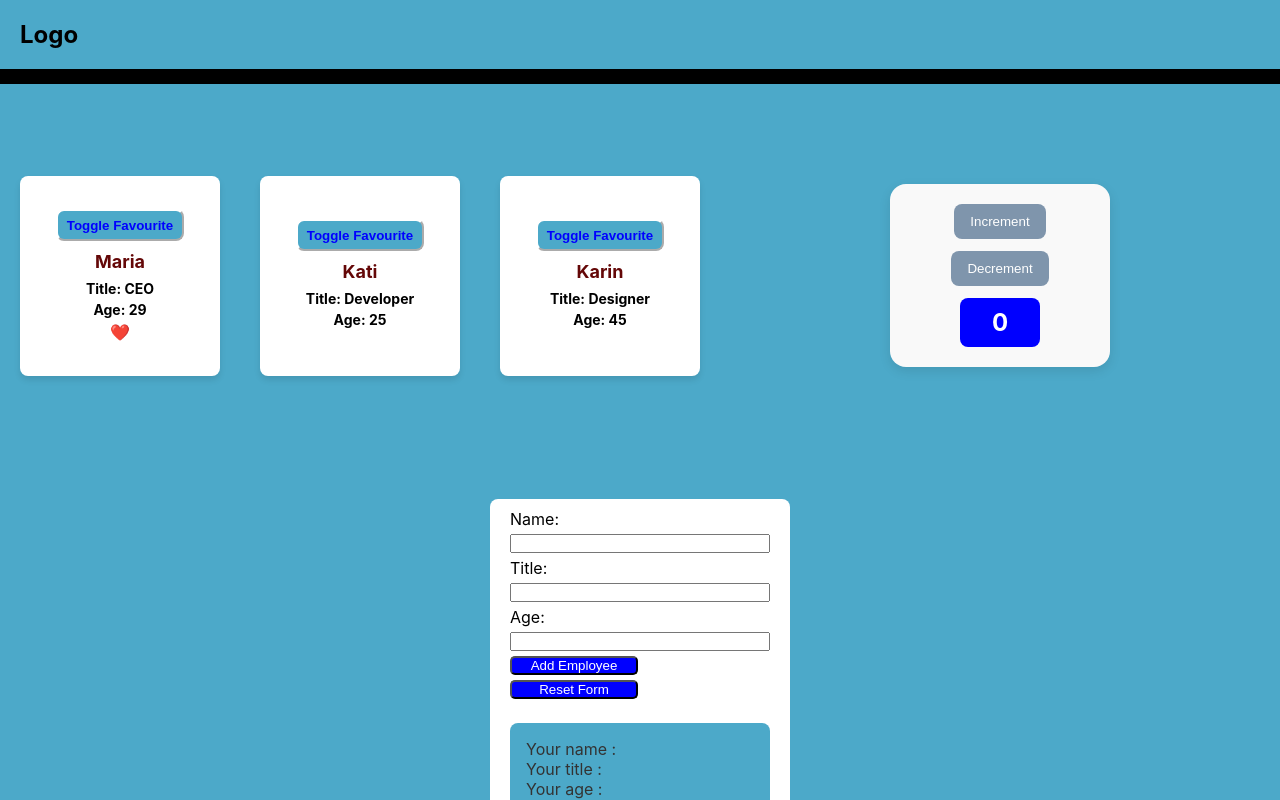
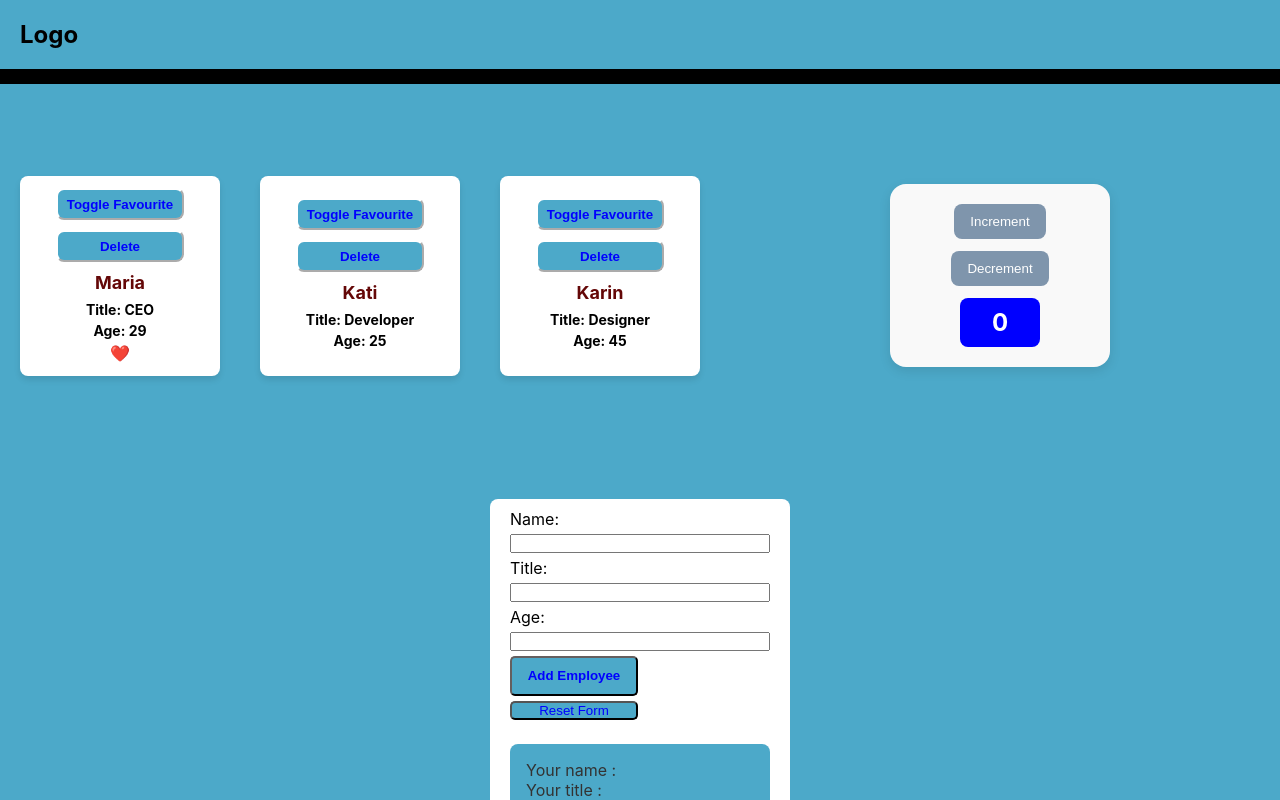
Before and after one commit to BitaYeganeh/react-basics, a React (Vite) app: page / in a window 1280 px wide. Shown: the top 800 px of the page. Built offline with nearby package versions, Linux system fonts and the light colour scheme; data requests are answered from the project's data file.

Commit message:
delete button added to the card

```diff
--- a/src/App.css
+++ b/src/App.css
@@ -25,20 +25,21 @@ body {
   gap: 40px;
   padding: 60px 20px;
 }
-.addEmployeeButton{
- background-color: blue;
+.button{
+  font-weight: bold;
+  width:6rem;
+  height:2.5rem;
+  padding-top:5px;
+  padding-bottom: 7px;
+  border-radius: 3px;
+  border-color: #111010;
+
+}
+.button:hover{
+  background-color: blue;
   color: white;
-  width:7rem;
-  height:3rem;
-  padding-top:5px;
-  padding-bottom: 5px;
-  border-radius: 3px;
-  border-color: #f9f9f9;
-  cursor:pointer;
 }
-.addEmployeeButton:hover{
-  background-color: green;
-}
+
 
 .buttons {
   display: flex;
--- a/src/App.jsx
+++ b/src/App.jsx
@@ -1,77 +1,34 @@
-import { useState } from "react";
 import "./App.css";
-import Card from "./components/Card";
-import Counter  from "./components/Counter";
-import Footer from "./components/Footer";
-import Header from "./components/Header";
-import data from "./data";
-import Form from "./components/Form"
+//import {BrowserRouter, Routes, Route, createBrowserRouter} from "react-router";
+import Home from "./components/Home";
+import About from "./components/About";
+import { createBrowserRouter, RouterProvider } from "react-router";
+
+// function App() {
+//   return (
+//     <BrowserRouter>
+//       <Routes>
+//         <Route path="/" element={<Home />} />
+//         <Route path="/about" element={<About />} />
+//       </Routes>
+//     </BrowserRouter>
+//   );
+// }
+const router = createBrowserRouter([
+  {
+    path:"/",
+    element: <Home />
+  },
+  {
+    path: "/about",
+    element: <About />
+  },
+
+
+]);
 
 function App() {
-
-  const[count, setCount] = useState(0);
-  const [employees, setEmployees] = useState(data);
-  const [formData, setFormData] = useState({
-    name: "",
-    title:"",
-    age:"",
-});
-
-  const handleClick = () => {
-    setEmployees([
-      ...employees,
-      {
-        id: employees.length + 1,
-        name: formData.name,
-        title: formData.title,
-        age: formData.age,
-        isFavourite: false,
-
-      },
-    ]);
-
-  };
-
-const toggleFavourite = (id) => {
-  const updatedEmployees = employees.map((employee) => {
-    if (employee.id === id && employee.isFavourite === undefined) {
-      return {...employee, isFavourite : false}
-    } else if (employee.id === id){
-      return{...employee, isFavourite:!employee.isFavourite}
-    } else {
-      return employee;
-    }
-  })
-  setEmployees(updatedEmployees);
-}
-
-
-  return (
-    <div className="app">
-      <Header />
-      <main className="main-content">
-        {employees.map((employee) => {
-          console.log(employee);
-          return(
-          <Card
-          key={employee.id}
-          {...employee}
-          toggleFavourite={toggleFavourite}
-          />
-          );
-        })}
-        <Counter count={count} setCount={setCount}/>
-
-      </main>
-      <Form
-      formData={formData}
-      setFormData={setFormData}
-      handleClick={handleClick}
-
-      />
-      <Footer count={count} setCount={setCount}/>
-    </div>
-  );
+  return (<RouterProvider router={router}/>)
 }
 
 export default App;
--- /dev/null
+++ b/src/components/About.jsx
@@ -0,0 +1,5 @@
+const About = () => {
+    return<div>About will be here</div>
+};
+
+export default About;
--- a/src/components/Card.jsx
+++ b/src/components/Card.jsx
@@ -1,13 +1,20 @@
 import styles from "./Card.module.css";
 
-const Card = ({name, title, age, isFavourite, toggleFavourite, id}) => {
+const Card = ({
+  name, title, age, isFavourite, toggleFavourite, id, handleDelete
+              }) => {
 
   //we will pass an isFavourite prop to the Crad component
   // If isFavourite is true, we will add a heart to the card
   // If isFavourite is false ( or undefined, we will not add a heart to the card)
   return (
     <div className={styles.card}>
-    <button className={styles.toggleFavourite}onClick={()=> toggleFavourite(id)}>Toggle Favourite</button>
+    <button className={styles.toggleFavourite}
+    onClick={()=> toggleFavourite(id)}>Toggle Favourite</button>
+
+    <button className={styles.handleDelete}
+    onClick={()=> handleDelete(id)}>Delete</button>
+
       <div className={styles.name}>{name}</div>
       <div className={styles.title}>Title: {title}</div>
       <div className={styles.age}>Age: {age}</div>
--- a/src/components/Card.module.css
+++ b/src/components/Card.module.css
@@ -21,8 +21,16 @@
   border-radius: 8px;
   border-color: white;
 
-
-
+}
+.handleDelete{
+  background-color: #4ca9c9;
+  color:blue;
+  font-weight: bold;
+  margin-bottom: 10px;
+  width:8rem;
+  height:2rem;
+  border-radius: 8px;
+  border-color: white;
 }
 
 .name {
--- a/src/components/Form.jsx
+++ b/src/components/Form.jsx
@@ -54,7 +54,7 @@ return (
          onChange={handleChange}
 
         />
-
+ {/* ADD EMPLOYEE BUTTON*/}
         <button
         type="submit"
         className='button'
@@ -63,7 +63,10 @@ return (
         {/* <button type="button" onclick={handleClick}>
         Add employee
         </button>*/}
-       <button
+
+         {/* RESET FORM BUTTON*/}
+
+       <button className={styles.resetbutton}
        type="button"
        onClick={()=>
        setFormData({
--- a/src/components/Form.module.css
+++ b/src/components/Form.module.css
@@ -18,12 +18,14 @@
   gap: 5px;
 }
 .formContainer button{
-  background-color:blue;
-  color:white;
+  background-color:#4ca9c9;
+  color:blue;
   width: 8rem;
   border-radius: 5px;
 
+
 }
+
 .formSummary {
   margin-top: 1.5rem;
   background-color:  #4ca9c9; /* light gray background */
--- /dev/null
+++ b/src/components/Home.jsx
@@ -0,0 +1,105 @@
+import { useEffect, useState } from "react";
+import "../../src/App.css";
+import Card from "../components/Card";
+import Counter  from "../components/Counter";
+import Footer from "../components/Footer";
+import Header from "../components/Header";
+//import data from "../data";
+import Form from "../components/Form";
+import axios from "axios";
+
+
+function Home() {
+
+  const[count, setCount] = useState(0);
+  const [employees, setEmployees] = useState([]);
+  const [formData, setFormData] = useState({
+    name: "",
+    title:"",
+    age:"",
+});
+
+useEffect(() => {
+  axios.get("http://localhost:3001/employees")
+  .then((response) => {
+    setEmployees(response.data);
+  });
+}, []);
+
+const handleDelete = (id) => {
+  axios.delete(`http://localhost:3001/employees/${id}`)
+  .then(() => {
+    setEmployees(employees.filter((employee)=> employee.id !==id));
+  })
+}
+
+  const handleClick = () => {
+    axios.post("http://localhost:3001/employees", {
+        id: String(employees.length + 1),
+        name: formData.name,
+        title: formData.title,
+        age: formData.age,
+        isFavourite: false,
+    }).then((response) => {
+      setEmployees([...employees, response.data]);
+    })
+    // setEmployees([
+    //   ...employees,
+    //   {
+    //     id: employees.length + 1,
+    //     name: formData.name,
+    //     title: formData.title,
+    //     age: formData.age,
+    //     isFavourite: false,
+
+    //   },
+    // ]);
+
+  };
+
+const toggleFavourite = (id) => {
+  const updatedEmployees = employees.map((employee) => {
+    if (employee.id === id && employee.isFavourite === undefined) {
+      return {...employee, isFavourite : false}
+    } else if (employee.id === id){
+      return{...employee, isFavourite:!employee.isFavourite}
+    } else {
+      return employee;
+    }
+  })
+  setEmployees(updatedEmployees);
+}
+
+
+  return (
+
+    <div className="app">
+      <Header />
+      <main className="main-content">
+        {employees.map((employee) => {
+          console.log(employee);
+          return(
+          <Card
+          key={employee.id}
+          {...employee}
+          toggleFavourite={toggleFavourite}
+          handleDelete={handleDelete}
+
+          />
+          );
+        })}
+        <Counter count={count} setCount={setCount}/>
+
+      </main>
+      <Form
+      formData={formData}
+      setFormData={setFormData}
+      handleClick={handleClick}
+
+      />
+      <Footer count={count} setCount={setCount}/>
+    </div>
+  );
+}
+
+export default Home;
--- /dev/null
+++ b/src/db.json
@@ -0,0 +1,31 @@
+{
+  "employees": [
+    {
+      "id": "1",
+      "name": "Maria",
+      "title": "CEO",
+      "age": 29,
+      "isFavourite": true
+    },
+    {
+      "id": "2",
+      "name": "Kati",
+      "title": "Developer",
+      "age": 25,
+      "isFavourite": false
+    },
+    {
+      "id": "3",
+      "name": "Karin",
+      "title": "Designer",
+      "age": 45
+    }
+  ],
+  "somethingElse": [
+    {
+      "id": "1",
+      "name": "John",
+      "age": 30
+    }
+  ]
+}
```
Also changed, not shown: package.json (+6 -2 lines), 1 other file (tests, documents, lock files or other folders).
